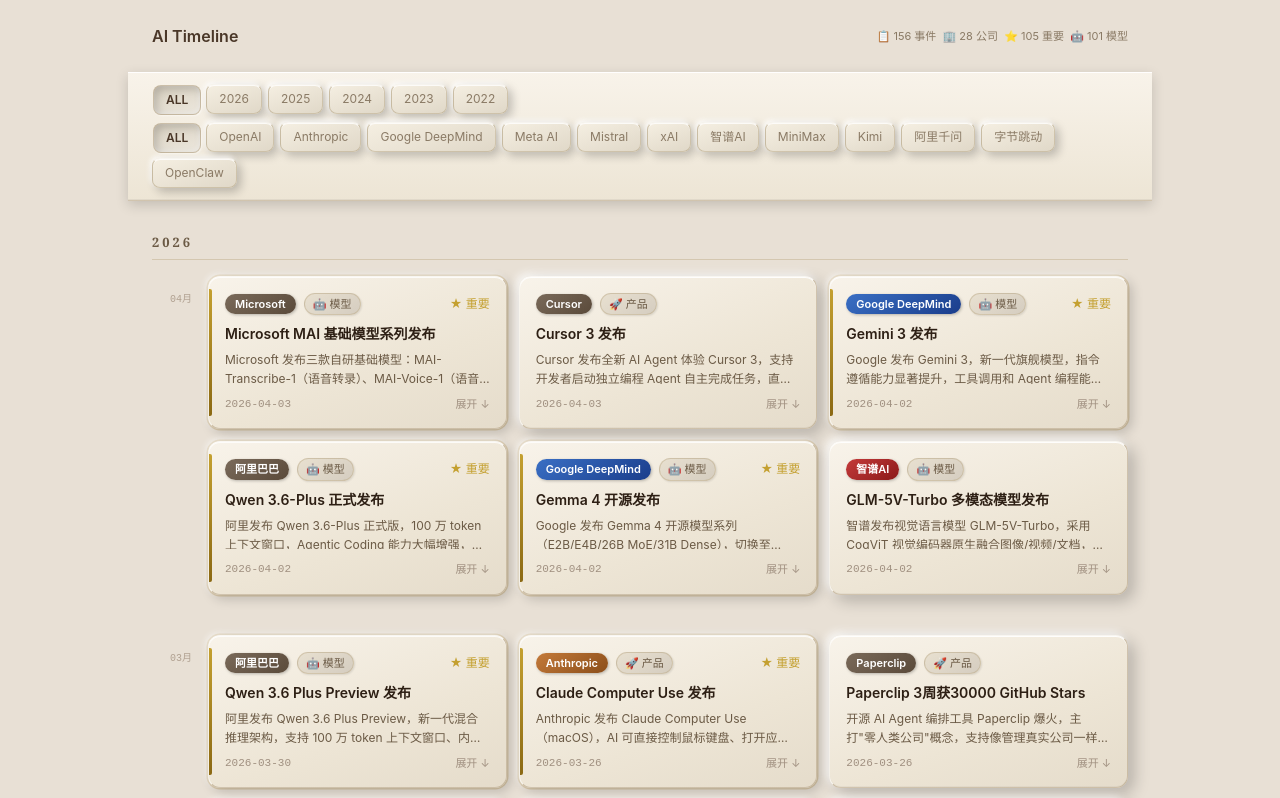
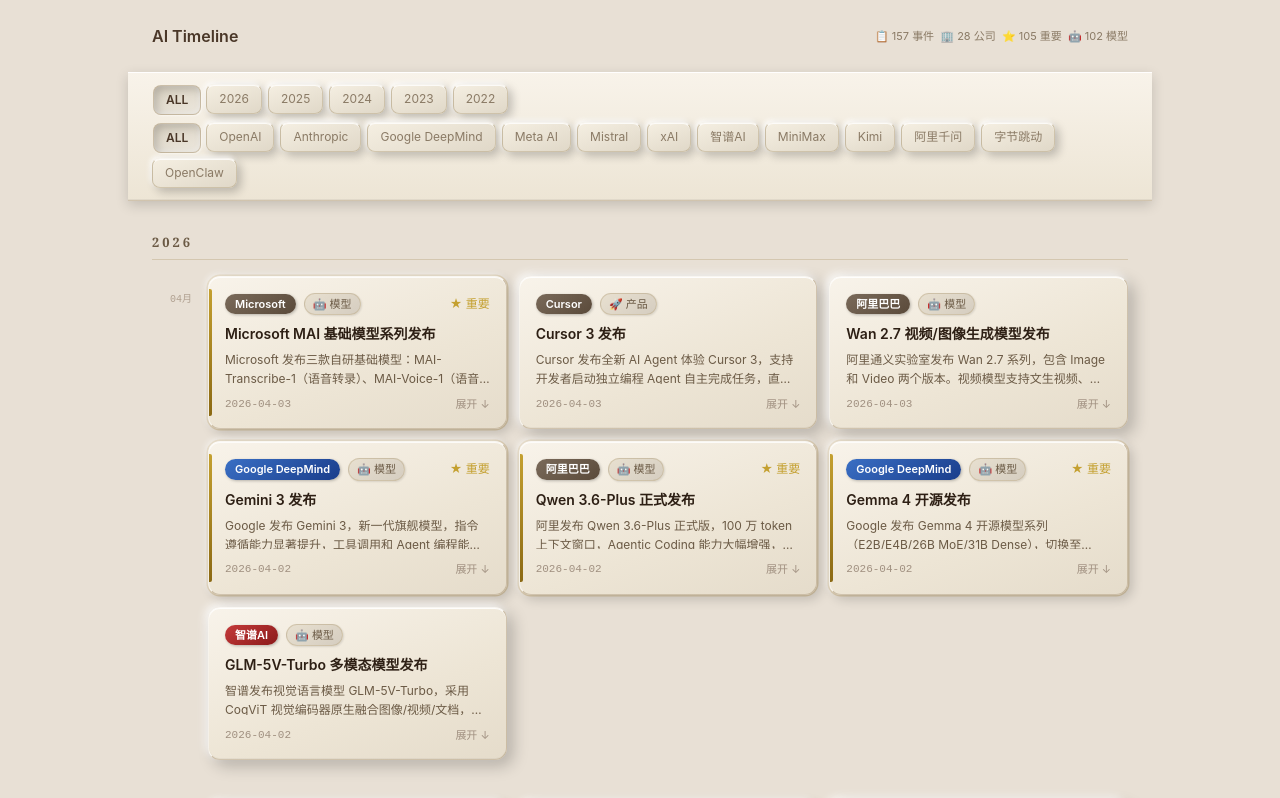
Before and after one commit to lc-chao/ai-timeline, a React (Vite) app: page / in a window 1280 px wide. Shown: the top 798 px of the page. Built offline with nearby package versions, Linux system fonts and the light colour scheme.

Commit message:
data: 自动更新 2026-04-05

```diff
--- a/src/data/events.ts
+++ b/src/data/events.ts
@@ -1422,4 +1422,13 @@
     description: 'Cursor 发布全新 AI Agent 体验 Cursor 3，支持开发者启动独立编程 Agent 自主完成任务，直接对标 Claude Code 和 OpenAI Codex。',
     importance: 'medium',
   },
+  {
+    id: 'alibaba-wan27',
+    date: '2026-04-03',
+    company: '阿里巴巴',
+    type: 'model',
+    title: 'Wan 2.7 视频/图像生成模型发布',
+    description: '阿里通义实验室发布 Wan 2.7 系列，包含 Image 和 Video 两个版本。视频模型支持文生视频、图生视频、视频编辑、风格迁移、局部修改等全链路能力，可像编辑文档一样逐帧控制视频内容。',
+    importance: 'medium',
+  },
 ]
```
